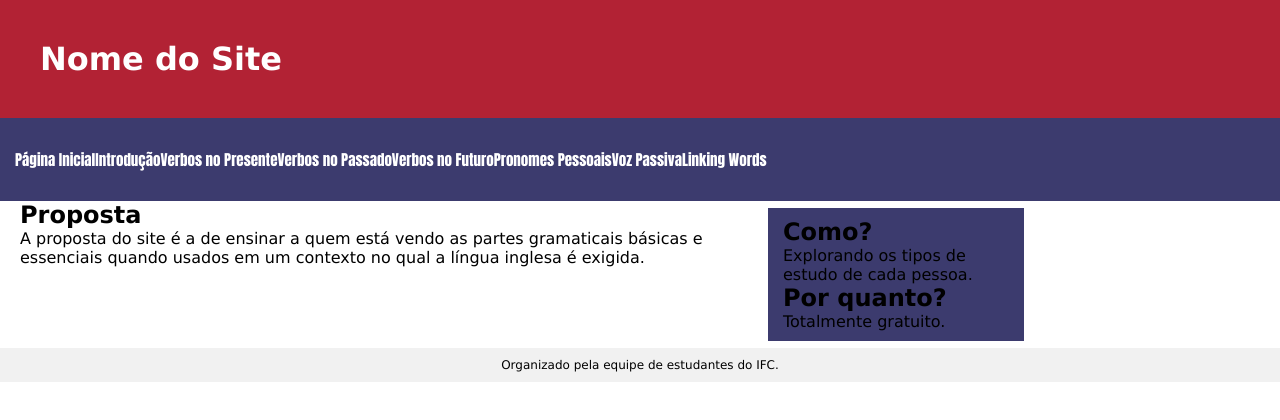
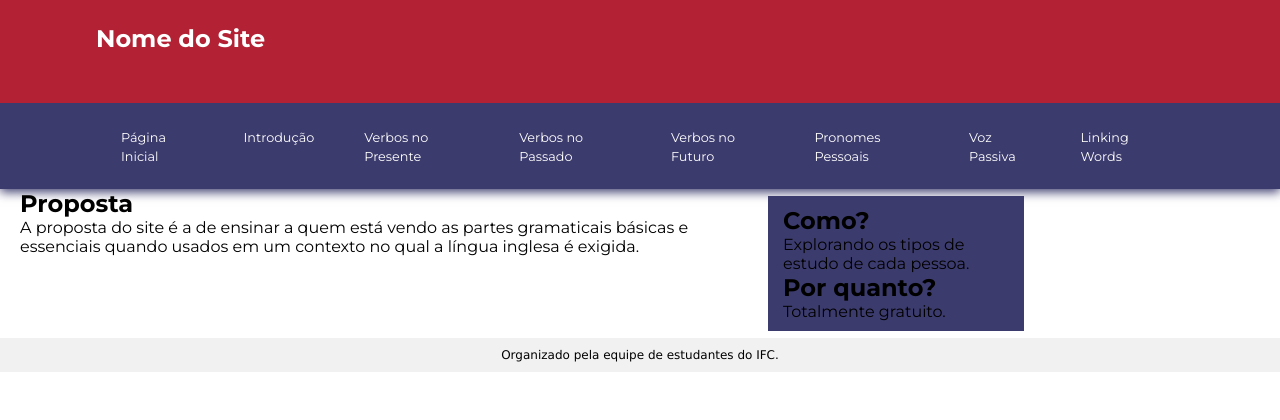
Before and after one commit to bernardesraischruama/projeto_integrador, a plain HTML site: page index.html in a window 1280 px wide. Drawn offline with Linux system fonts and the light colour scheme.

Commit message:
arquivo.html

```diff
--- a/estilos/cabecalho.css
+++ /dev/null
@@ -1,37 +0,0 @@
-@charset "UTF-8";
-
-header {
-    background-color: #B22234;
-    color: white;
-    padding: 40px;
-    font-family: Verdana, Geneva, Tahoma, sans-serif;
-}
-
-ul {
-    padding: 15px;
-    list-style-type: none;
-    overflow: auto;
-    background-color: #3C3B6E;
-    font-family: Impact, Haettenschweiler, 'Arial Narrow Bold', sans-serif;
-}
-
-li {
-    float: left;
-    padding: 15px 0px;
-}
-
-.menu li a {
-    display: block;
-    color: white;
-    text-align: center;
-    text-decoration: none;
-    font-size: 15px;
-}
-
-.menu li a:hover {
-    background-color: #B22234;
-}
-
-.menu-item {
-    margin-right: 10px;
-}
--- a/estilos/css.css
+++ b/estilos/css.css
@@ -1,7 +1,60 @@
 @charset "UTF-8";
+@import url('https://fonts.googleapis.com/css2?family=Montserrat:wght@100;200;300;400;500;600;700;800;900&display=swap');
 
 * {
-    margin: 0%
+    padding: 0;
+    margin: 0;
+    font-family: 'Montserrat', sans-serif;
+}
+
+header {
+    background-color: #B22234;
+    box-shadow: 0px 3px 10px #3C3B6E;
+}
+
+.nav-barra1 {
+    display: flex;
+    justify-content: space-between;
+    padding: 24px 96px;
+    margin-bottom: 2%;
+}
+
+.nav-barra2 {
+    display: flex;
+    justify-content: space-between;
+    padding: 24px 96px;
+    background-color: #3C3B6E;
+}
+
+.logo {
+    display: flex;
+    align-items: center;
+}
+
+.logo h1 {
+    color: white;
+}
+
+.nav-lista {
+    display: flex;
+    align-items: center;
+}
+
+.nav-lista ul {
+    display: flex;
+    justify-content: center;
+    list-style: none;
+}
+
+.nav-item {
+    margin: 0 25px;
+}
+
+.nav-link {
+    text-decoration: none;
+    font-size: 0.8em;
+    color: white;
+    font-weight: 400;
 }
 
 footer {
--- a/estilos/normaABNT.css
+++ b/estilos/normaABNT.css
@@ -1,34 +1,67 @@
 @charset "UTF-8";
+@import url('https://fonts.googleapis.com/css2?family=Montserrat:wght@100;200;300;400;500;600;700;800;900&display=swap');
 
 * {
-    margin: 0%
+    padding: 0;
+    margin: 0;
+    font-family: 'Montserrat', sans-serif;
 }
 
-div p {
+.menu header {
+    background-color: #B22234;
+    color: white;
+    padding: 40px;
+    font-family: Verdana, Geneva, Tahoma, sans-serif;
+}
+
+.menu ul {
+    padding: 15px;
+    list-style-type: none;
+    overflow: auto;
+    background-color: #3C3B6E;
+    font-family: Impact, Haettenschweiler, 'Arial Narrow Bold', sans-serif;
+}
+
+.menu li {
+    float: left;
+    padding: 15px 0px;
+}
+
+.menu li a {
+    display: block;
+    color: white;
+    text-align: center;
+    text-decoration: none;
+    font-size: 15px;
+}
+
+.menu li a:hover {
+    background-color: #B22234;
+}
+
+.menu-item {
+    margin-right: 10px;
+}
+
+.conteudo p {
     text-align: justify;
     margin-left: 15%;
     margin-right: 15%;
+    margin-top: 10px;
 }
 
-div h1 {
+.conteudo h1 {
     margin-top: 15%;
     margin-left: 15%;
     margin-right: 15%;
 }
 
-div h2 {
+.conteudo h2 {
     margin-top: 10px;
     margin-left: 15%;
     margin-right: 15%;
 }
 
-p {
-    margin-top: 10px;
-}
-
 body {
     margin-bottom: 10%;
-    font-family: 'Montserrat', sans-serif;
 }
-
-@import url('https://fonts.googleapis.com/css2?family=Montserrat:ital,wght@0,500;1,500&display=swap');
--- a/index.html
+++ b/index.html
@@ -8,29 +8,33 @@
     <meta name="viewport" content="width=device-width, initial-scale=1.0">
     <title></title>
     <link rel="stylesheet" href="estilos/css.css">
-    <link rel="stylesheet" href="estilos/cabecalho.css">
+
 </head>
 
 <body>
 
     <header>
-        <h1>Nome do Site</h1>
+        <nav class="nav-barra1">
+            <div class="logo">
+                <h1>Nome do Site</h1>
+            </div>
+        </nav>
+        <nav class="nav-barra2">
+            <div class="nav-lista">
+                <ul>
+                    <li class="nav-item"><a class="nav-link" href="index.html">Página Inicial</a></li>
+                    <li class="nav-item"><a class="nav-link" href="introdução.html">Introdução</a></li>
+                    <li class="nav-item"><a class="nav-link" href="verbos_no_presente.html">Verbos no Presente</a></li>
+                    <li class="nav-item"><a class="nav-link" href="verbos_no_passado.html">Verbos no Passado</a></li>
+                    <li class="nav-item"><a class="nav-link" href="verbos_no_futuro.html">Verbos no Futuro</a></li>
+                    <li class="nav-item"><a class="nav-link" href="pronomes_pessoais.html">Pronomes Pessoais</a></li>
+                    <li class="nav-item"><a class="nav-link" href="voz_passiva.html">Voz Passiva</a></li>
+                    <li class="nav-item"><a class="nav-link" href="linking_words.html">Linking Words</a></li>
+                </ul>
+            </div>
+        </nav>
     </header>
-
-    <nav class="menu">
-        <ul>
-            <div class="menu-item">
-                <li><a href="index.html">Página Inicial</a></li>
-            </div>
-            <li><a href="introdução.html">Introdução</a></li>
-            <li><a href="verbos_no_presente.html">Verbos no Presente</a></li>
-            <li><a href="verbos_no_passado.html">Verbos no Passado</a></li>
-            <li><a href="verbos_no_futuro.html">Verbos no Futuro</a></li>
-            <li><a href="pronomes_pessoais.html">Pronomes Pessoais</a></li>
-            <li><a href="voz_passiva.html">Voz Passiva</a></li>
-            <li><a href="linking_words.html">Linking Words</a></li>
-        </ul>
-    </nav>
+    </div>
 
     <div style="overflow: auto;">
 
```
Also changed, not shown: introdução.html (+19 -17 lines), linking_words.html (+19 -16 lines), pronomes_pessoais.html (+19 -16 lines), verbos_no_futuro.html (+19 -16 lines), verbos_no_passado.html (+19 -16 lines), verbos_no_presente.html (+19 -16 lines), voz_passiva.html (+19 -16 lines).
